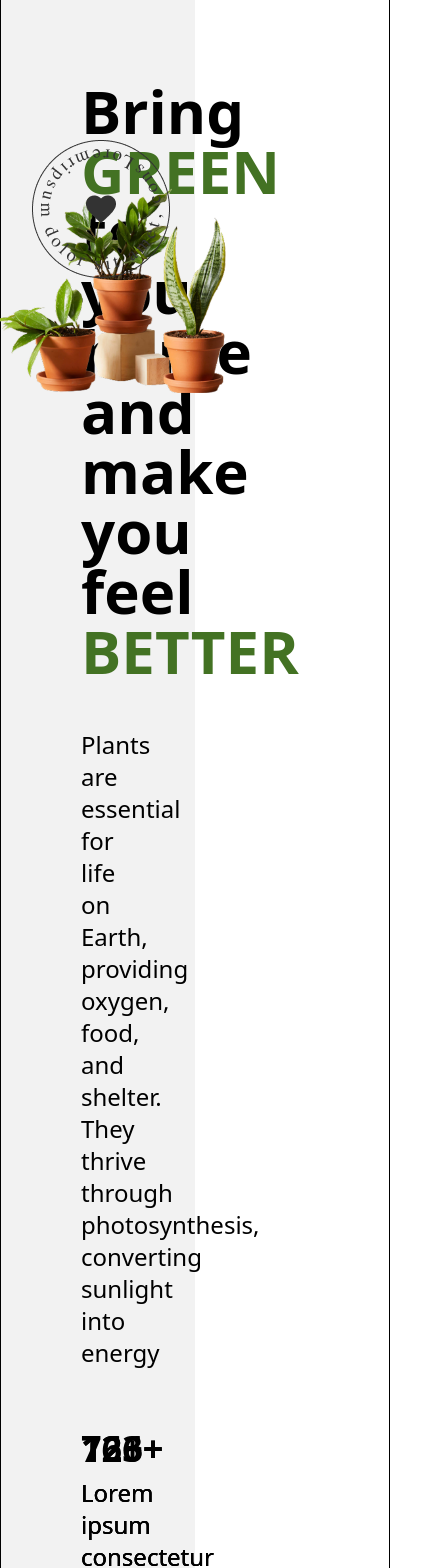
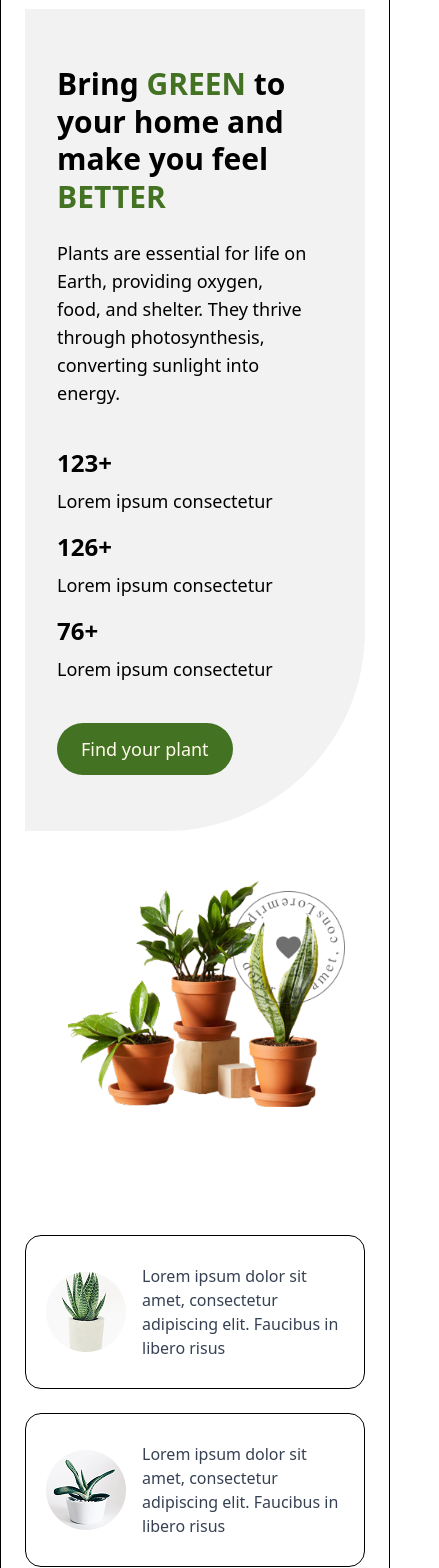
Before and after one commit to mohanraj-devalpha/Plants_Shopping_Website, a React (Vite) app: page / in a window 390 px wide. Shown: the part 40-1608 px from the top of the page, 439 px wide, since content can reach past the window. Built offline with nearby package versions, Linux system fonts and the light colour scheme.

Commit message:
need to change the pot and ring image responsive

```diff
--- a/src/UI components/BottomCards.jsx
+++ b/src/UI components/BottomCards.jsx
@@ -1,29 +1,27 @@
-import React from 'react'
-import Ellipse_1 from "../assets/Ellipse_101.png"
-import Ellipse_2 from "../assets/Ellipse_102.png"
-import Ellipse_3 from "../assets/Ellipse_103.png"
+import React from 'react';
+import Ellipse_1 from "../assets/Ellipse_101.png";
+import Ellipse_2 from "../assets/Ellipse_102.png";
+import Ellipse_3 from "../assets/Ellipse_103.png";
 
 const BottomCards = () => {
   return (
     <div>
-        <div className='grid grid-cols-3 mx-auto gap-4 py-10 px-10'>
-            <div className='flex flex-rows-2 border rounded-2xl py-5 px-'>
-                <img src={Ellipse_3} alt="" className='px-10 '/>
-                <p className='py-5 content-center'>Lorem ipsum dolor sit amet, consectetur adipiscing elit. Faucibus in libero risus</p>
-            </div>
-            <div className='flex flex-rows-2 border rounded-2xl py-5 px-'>
-                <img src={Ellipse_2} alt="" className='px-10 '/>
-                <p className='py-5 content-center'>Lorem ipsum dolor sit amet, consectetur adipiscing elit. Faucibus in libero risus</p>
-            </div>
-            <div className='flex flex-rows-2 border rounded-2xl py-5 px-3'>
-                <img src={Ellipse_1} alt="" className='px-10 '/>
-                <p className='py-5 content-center'>Lorem ipsum dolor sit amet, consectetur adipiscing elit. Faucibus in libero risus</p>
+      <div className='grid grid-cols-1 md:grid-cols-2 lg:grid-cols-3 mx-auto gap-6 py-10 px-6'>
+        <div className='flex flex-row border rounded-2xl p-5 items-center'>
+          <img src={Ellipse_3} alt="" className='w-20 h-20 object-contain mr-4' />
+          <p className='py-2 text-gray-700'>Lorem ipsum dolor sit amet, consectetur adipiscing elit. Faucibus in libero risus</p>
+        </div>
+        <div className='flex flex-row border rounded-2xl p-5 items-center'>
+          <img src={Ellipse_2} alt="" className='w-20 h-20 object-contain mr-4' />
+          <p className='py-2 text-gray-700'>Lorem ipsum dolor sit amet, consectetur adipiscing elit. Faucibus in libero risus</p>
+        </div>
+        <div className='flex flex-row border rounded-2xl p-5 items-center'>
+          <img src={Ellipse_1} alt="" className='w-20 h-20 object-contain mr-4' />
+          <p className='py-2 text-gray-700'>Lorem ipsum dolor sit amet, consectetur adipiscing elit. Faucibus in libero risus</p>
+        </div>
+      </div>
+    </div>
+  );
+};
 
-            </div>
-        </div>
-
-    </div>
-  )
-}
-
-export default BottomCards
+export default BottomCards;
--- a/src/UI components/UpperContainer.jsx
+++ b/src/UI components/UpperContainer.jsx
@@ -5,32 +5,47 @@
 
 const UpperContainer = () => {
   return (
-    <div>
-        <div className='grid grid-cols-2 justify-between'>
-          <div className='bg-[#F2F2F2] rounded-br-[300px] space-y-15 px-20 py-30'>
-          <div className='space-y-12'>
-            <div className='text-6xl flex flex-col font-bold'>
-              <h1 className=''>Bring  <span className='text-[#437223]'>GREEN</span> to </h1>
+    <div className="relative px-6 py-12">
+      <div className="grid grid-cols-1 md:grid-cols-2 gap-10 items-center">
+
+        {/* Left Content */}
+        <div className="bg-[#F2F2F2] rounded-br-[200px] lg:rounded-br-[300px] space-y-10 px-8 md:px-16 lg:px-20 py-14">
+          <div className="space-y-6">
+            <div className="text-3xl md:text-5xl lg:text-6xl font-bold leading-tight">
+              <h1>Bring <span className="text-[#437223]">GREEN</span> to</h1>
               <span>your home and</span>
-              <p>make you feel  <span className='text-[#437223]'>BETTER</span></p>
+              <p>make you feel <span className="text-[#437223]">BETTER</span></p>
             </div>
-            <p className='text-2xl pr-50'>Plants are essential for life on Earth, providing oxygen, food, and shelter. They thrive through photosynthesis, converting sunlight into energy</p>
+            <p className="text-lg md:text-xl lg:text-2xl pr-6">
+              Plants are essential for life on Earth, providing oxygen, food, and shelter.
+              They thrive through photosynthesis, converting sunlight into energy.
+            </p>
           </div>
-          <div className='grid grid-cols-3 text-2xl space-x-2  mr-45'>
+          <div className="grid grid-cols-3 gap-4 text-lg md:text-2xl max-[400px]:grid-cols-1 ">
             <Counter end={123} duration={1000} />
             <Counter end={126} duration={1000} />
             <Counter end={76} duration={1000} />
-          </div>
-          <button className='bg-[#437223] text-amber-50 px-18 py-5 text-2xl rounded-full'>Find your plant</button>
-          </div>
-          <div className='absolute right-40 top-55'>
-            <img src={Pot} alt="" className=''/>
-          </div>
-          <div className='absolute right-55 top-45'>
-            <img src={Circle} alt="" />
-          </div>
+            </div>
+
+          <button className="bg-[#437223] text-amber-50 px-6 md:px-10 py-3 md:py-4 text-lg md:text-2xl rounded-full">
+            Find your plant
+          </button>
         </div>
 
+        {/* Right Content (Images) */}
+        <div className="relative flex justify-center">
+          <img
+            src={Pot}
+            alt="Plant Pot"
+            className="w-3/4 md:w-2/3 lg:w-1/2 max-w-xs md:max-w-sm lg:max-w-md"
+          />
+          <img
+            src={Circle}
+            alt="Decorative Circle"
+            className="absolute top-5 md:top-10 right-5 md:right-10 w-1/3 md:w-1/4 lg:w-1/5 opacity-70"
+          />
+        </div>
+      </div>
     </div>
   )
 }
--- a/src/components/Counter.jsx
+++ b/src/components/Counter.jsx
@@ -24,7 +24,7 @@
 
   return (
     <div className="flex flex-col space-y-2">
-      <span className=" font-bold text-4xl">
+      <span className=" font-bold text-2xl md:text-3xl lg:text-4xl ">
         {count}+
       </span>
       <p className="">Lorem ipsum consectetur</p>
--- a/src/components/Home.jsx
+++ b/src/components/Home.jsx
@@ -10,7 +10,7 @@
 
 const Home = () => {
   return (
-    <div className='flex flex-col space-y-10 border '>
+    <div className='flex flex-col space-y-10 border overflow-x-hidden'>
         <UpperContainer />
         <BottomCards />
     </div>
```
